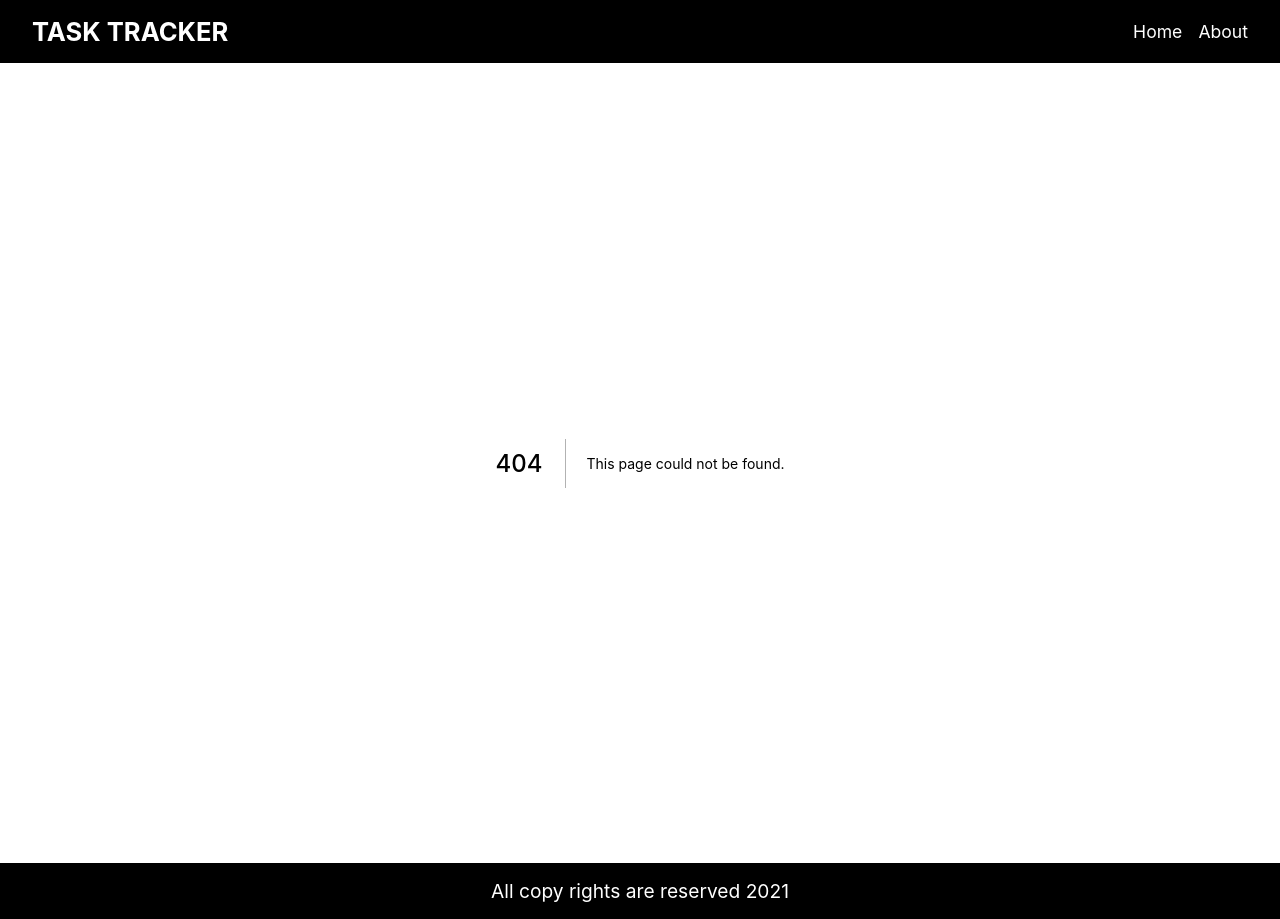
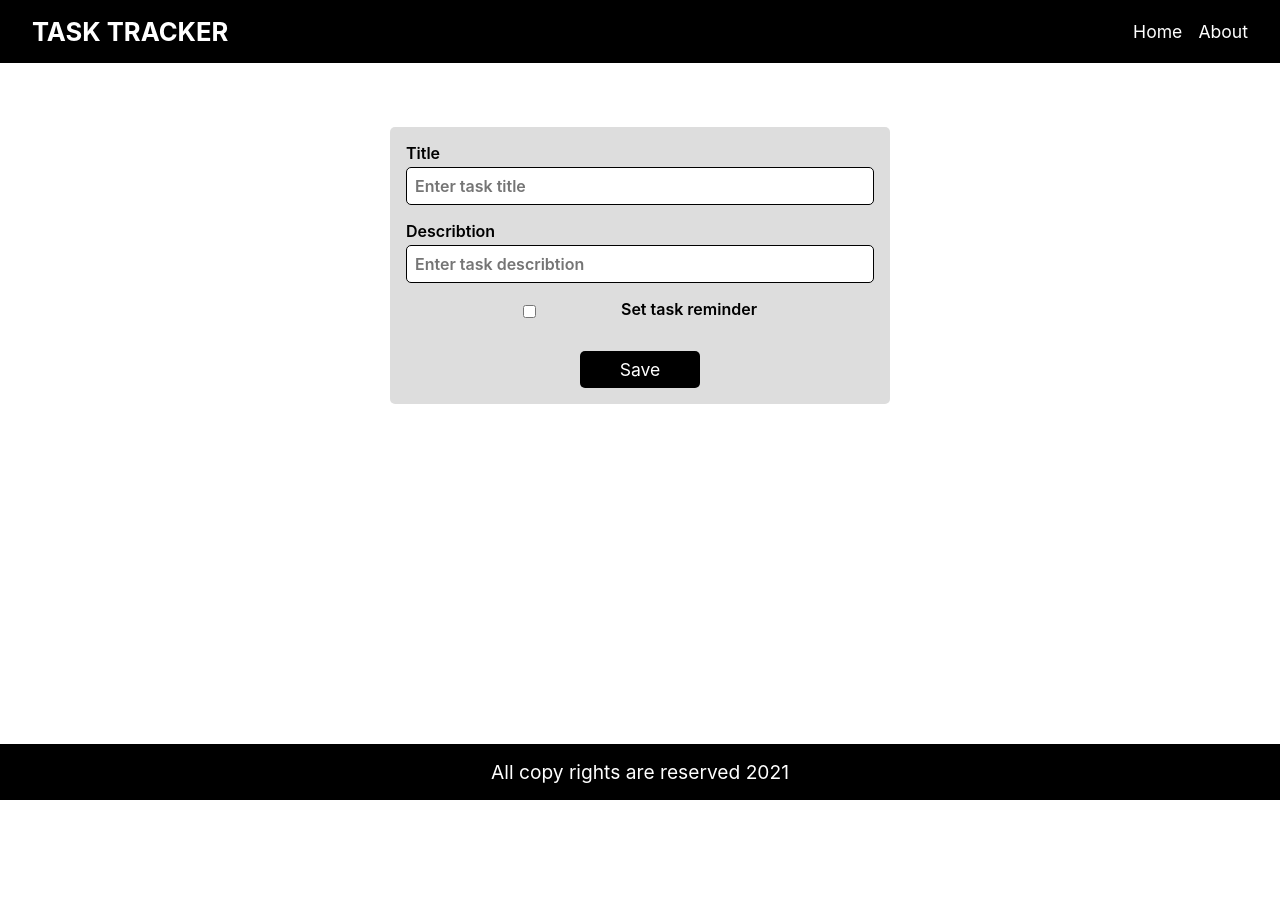
Before and after one commit to Youssef11296/nextjs-task-tracker, a Next.js app: page /tasks/1/update in a window 1280 px wide. Before the commit this address had no page. After the commit the page ends 800 px from the top, so only its background shows below. Built offline with nearby package versions, Linux system fonts and the light colour scheme; no server answers; the database is empty.

Commit message:
update task process

```diff
--- a/components/CreateTaskComponent/index.tsx
+++ b/components/CreateTaskComponent/index.tsx
@@ -1,25 +1,70 @@
 // modules
+import { useRouter } from "next/router";
 import { useState } from "react";
 import { useForm } from "react-hook-form";
 // api
 import { url } from "../../shared/api";
+import Message from "../../shared/components/Message";
 // styles
 import Styles from "../../styles/TasksStyles/CreateTask.module.css";
 
-const CreateTaskForm = () => {
-  const [message, setMessage] = useState(null);
+// props
+interface Props {
+  task?: Task;
+  type: "CREATE" | "UPDATE";
+}
 
-  const defaultValues: Task = {
+const CreateTaskForm: React.FC<Props> = ({ type, task }) => {
+  const router = useRouter();
+
+  console.log({ task });
+  let defaultValues: Task;
+
+  if (task) {
+    const { title, describtion, reminder } = task;
+    defaultValues = {
+      title,
+      describtion,
+      reminder,
+    };
+  } else {
+    defaultValues = {
       title: "",
       describtion: "",
       reminder: false,
     };
+  }
+
+  console.log({ defaultValues });
+
+  const [message, setMessage] = useState("");
+  const [success, setSuccess] = useState(false);
 
   const { register, reset, handleSubmit } = useForm({ defaultValues });
 
   const submitHandler = handleSubmit(async (formData: any) => {
     console.log({ formData });
 
+    if (type === "UPDATE") {
+      const { success, message, data } = await (
+        await fetch(`${url}/tasks/${task?._id}`, {
+          method: "PATCH",
+          body: JSON.stringify(formData),
+          headers: {
+            "Content-Type": "application/json",
+          },
+        })
+      ).json();
+
+      setMessage(message);
+      setSuccess(success);
+
+      if (success) {
+        setTimeout(() => {
+          router.push("/");
+        }, 2000);
+      }
+    } else {
       const { success, message, data } = await (
         await fetch(`${url}/tasks`, {
           method: "POST",
@@ -30,20 +75,27 @@ const CreateTaskForm = () => {
         })
       ).json();
 
-    if (!success) return;
+      setMessage(message);
+      setSuccess(success);
+      reset();
+    }
 
-    setMessage(message);
-
+    if (!success) {
       setTimeout(() => {
-      setMessage(null);
+        setMessage("");
+        setSuccess(false);
+      }, 5000);
+    } else {
+      setTimeout(() => {
+        setMessage("");
+        setSuccess(false);
       }, 2000);
-
-    reset();
+    }
   });
 
   return (
     <div className={Styles.createTask}>
-      <div className={`${message && "active"} message`}>{message}</div>
+      {message ? <Message message={message} success={success} /> : null}
       <form onSubmit={submitHandler}>
         <div className="inputField">
           <label htmlFor="title">Title</label>
@@ -65,7 +117,7 @@ const CreateTaskForm = () => {
           <label htmlFor="reminder">Set task reminder</label>
           <input type="checkbox" {...register("reminder")} />
         </div>
-        <button type="submit">Add</button>
+        <button type="submit">{type === "UPDATE" ? "Save" : "Add"}</button>
       </form>
     </div>
   );
--- a/components/FetchedTaskComponent/index.tsx
+++ b/components/FetchedTaskComponent/index.tsx
@@ -1,4 +1,5 @@
 // modules
+import Link from "next/link";
 import { useRouter } from "next/router";
 import { useState } from "react";
 // api
@@ -50,7 +51,9 @@ const FetchedTask: React.FC<Props> = ({ task }) => {
         </div>
         <div className={Styles.fetchedTaskOptions}>
           <button onClick={deleteHandler}>Delete</button>
-          <button>Completed</button>
+          <button className="linkedBtn">
+            <Link href={`/tasks/${task._id}/update`}>Update</Link>
+          </button>
         </div>
       </div>
     </div>
--- /dev/null
+++ b/pages/tasks/[taskId]/update.tsx
@@ -0,0 +1,50 @@
+// components
+import { NextPage } from "next";
+import CreateTaskForm from "../../../components/CreateTaskComponent";
+import { url } from "../../../shared/api";
+// styles
+import Styles from "../../../styles/TasksStyles/UpdateTask.module.css";
+
+// props
+interface Props {
+  task: Task;
+}
+
+const UpdateTask: NextPage<Props> = ({ task }) => {
+  return (
+    <div className={Styles.upadteTaskContainer}>
+      <CreateTaskForm type="UPDATE" task={task} />
+    </div>
+  );
+};
+
+// get static props
+export const getStaticProps = async (context: any) => {
+  const { data } = await (
+    await fetch(`${url}/tasks/${context.params.taskId}`)
+  ).json();
+
+  return {
+    props: {
+      task: data,
+    },
+  };
+};
+
+// get static paths
+export const getStaticPaths = async () => {
+  const { data } = await (await fetch(`${url}/tasks`)).json();
+
+  const paths = data.map((task: Task) => ({
+    params: {
+      taskId: task._id,
+    },
+  }));
+
+  return {
+    paths,
+    fallback: "blocking",
+  };
+};
+
+export default UpdateTask;
--- a/pages/tasks/new.tsx
+++ b/pages/tasks/new.tsx
@@ -2,7 +2,7 @@
 import CreateTaskForm from "../../components/CreateTaskComponent";
 
 const CreateTask = () => {
-  return <CreateTaskForm />;
+  return <CreateTaskForm type="CREATE" />;
 };
 
 export default CreateTask;
--- a/shared/styles/globals.css
+++ b/shared/styles/globals.css
@@ -34,6 +34,7 @@ a {
 .linkedBtn {
   border: none;
   width: 80px;
+  min-width: fit-content;
   border-radius: 5px;
   overflow: hidden;
 }
@@ -42,9 +43,9 @@ a {
   display: inline-block;
   width: 100%;
   height: 100%;
+  padding: 0.25rem;
   background-color: #000;
   color: #fff;
-  padding: 0.25rem;
   font-size: 1.1rem;
 }
 
--- a/styles/TasksStyles/Tasks.module.css
+++ b/styles/TasksStyles/Tasks.module.css
@@ -39,5 +39,5 @@
 .tasksOptions button {
   width: 200px;
   display: block;
-  margin: 2rem auto 0;
+  margin: 1rem auto 0;
 }
```
Also changed, not shown: pages/tasks/[taskId]/index.tsx (renamed from pages/tasks/[taskId].tsx, +14 -4 lines), styles/TasksStyles/FetchedTask.module.css (+10 -3 lines), styles/TasksStyles/UpdateTask.module.css (added). Lines whose indentation alone changed are shown as unchanged.
